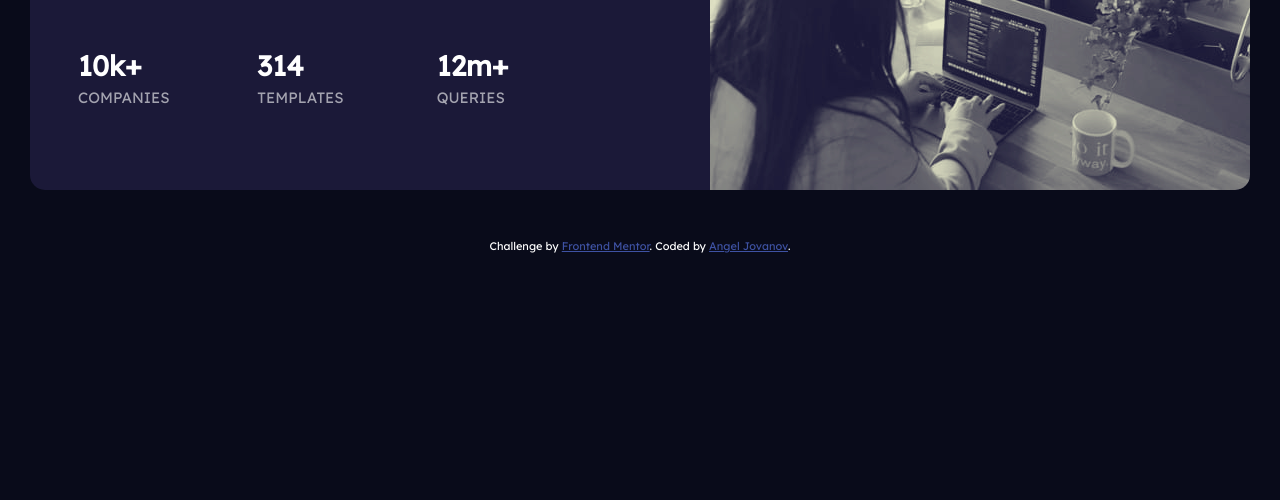
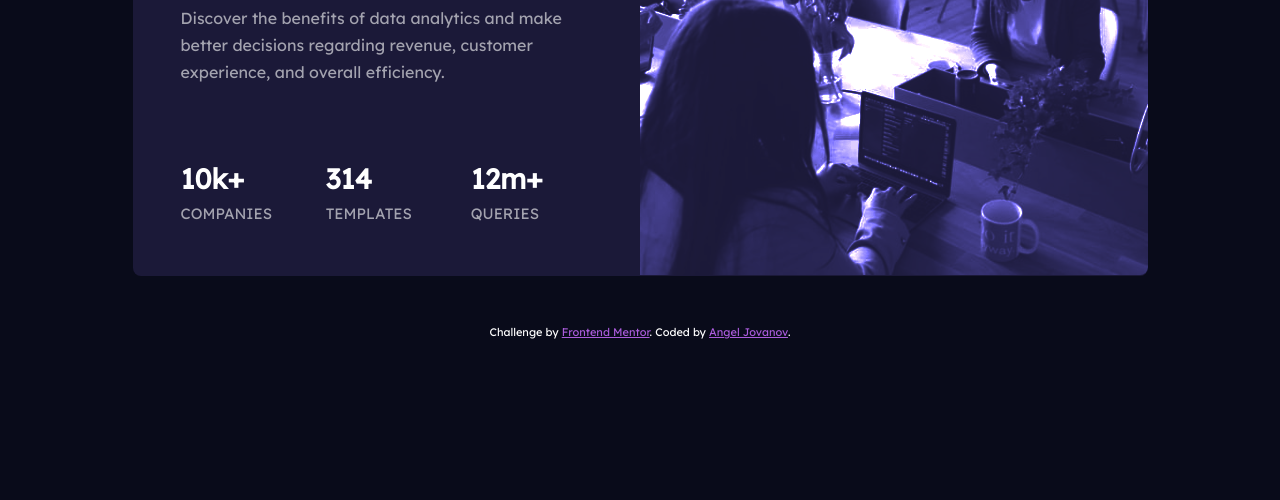
Before and after one commit to anjovanov/statspreview-challenge, a plain HTML site: page index.html in a window 1280 px wide. Shown: the part 304-804 px from the top of the page. Drawn offline with nearby package versions, Linux system fonts and the light colour scheme.

Commit message:
second commit

```diff
--- a/index.html
+++ b/index.html
@@ -20,7 +20,7 @@
 </head>
 <body>
 
-  <section class="mx-4 my-5" role="main" aria-label="Main Stats">
+  <main class="mx-4 my-5" aria-label="Main Stats">
     <div class="container">
       <div class="row text-center align-items-center">
         <div class="col-lg-6 px-0 order-lg-2 text-lg-end">
@@ -38,7 +38,7 @@
           </div>
       </div>
     </div>
-  </section>
+  </main>
 
   <div class="attribution" role="contentinfo" aria-label="Footer">
     Challenge by <a href="https://www.frontendmentor.io?ref=challenge" target="_blank">Frontend Mentor</a>.
--- a/style.css
+++ b/style.css
@@ -3,19 +3,20 @@ body {
     color: hsl(0, 0%, 100%);
     font-size: 15px;
     font-family: 'Lexend Deca', sans-serif;
+    margin: 20vh auto;
 }
 
 .container {
-    max-width: 1220px;
+    max-width: 1015px;
     min-width: 320px;
     background-color: hsl(244, 38%, 16%);
-    border-radius: 15px;
+    border-radius: 8px;
 }
 
 .container img {
-    border-top-right-radius: 15px;
-    border-bottom-right-radius: 15px;
-    mix-blend-mode: exclusion;
+    border-top-right-radius: 8px;
+    border-bottom-right-radius: 8px;
+    mix-blend-mode: color-dodge;
 }
 
 span.insights {
@@ -23,7 +24,8 @@ span.insights {
 }
 
 p.mainDesc {
-    color: hsla(0, 0%, 100%, 0.6)
+    color: hsla(0, 0%, 100%, 0.6);
+    line-height: 1.7rem;
 }
 
 .mainHeading, .mainStats {
@@ -32,8 +34,8 @@ p.mainDesc {
 
 @media (max-width: 991px) {
      .container img {
-        border-top-left-radius: 15px;
-        border-top-right-radius: 15px;
+        border-top-left-radius: 8px;
+        border-top-right-radius: 8px;
         border-bottom-right-radius: 0px !important;
     }
     .container {
@@ -42,4 +44,4 @@ p.mainDesc {
 }
 
 .attribution { font-size: 11px; text-align: center; }
-.attribution a { color: hsl(228, 45%, 44%); }
+.attribution a { color: hsl(277, 64%, 61%); }
```
